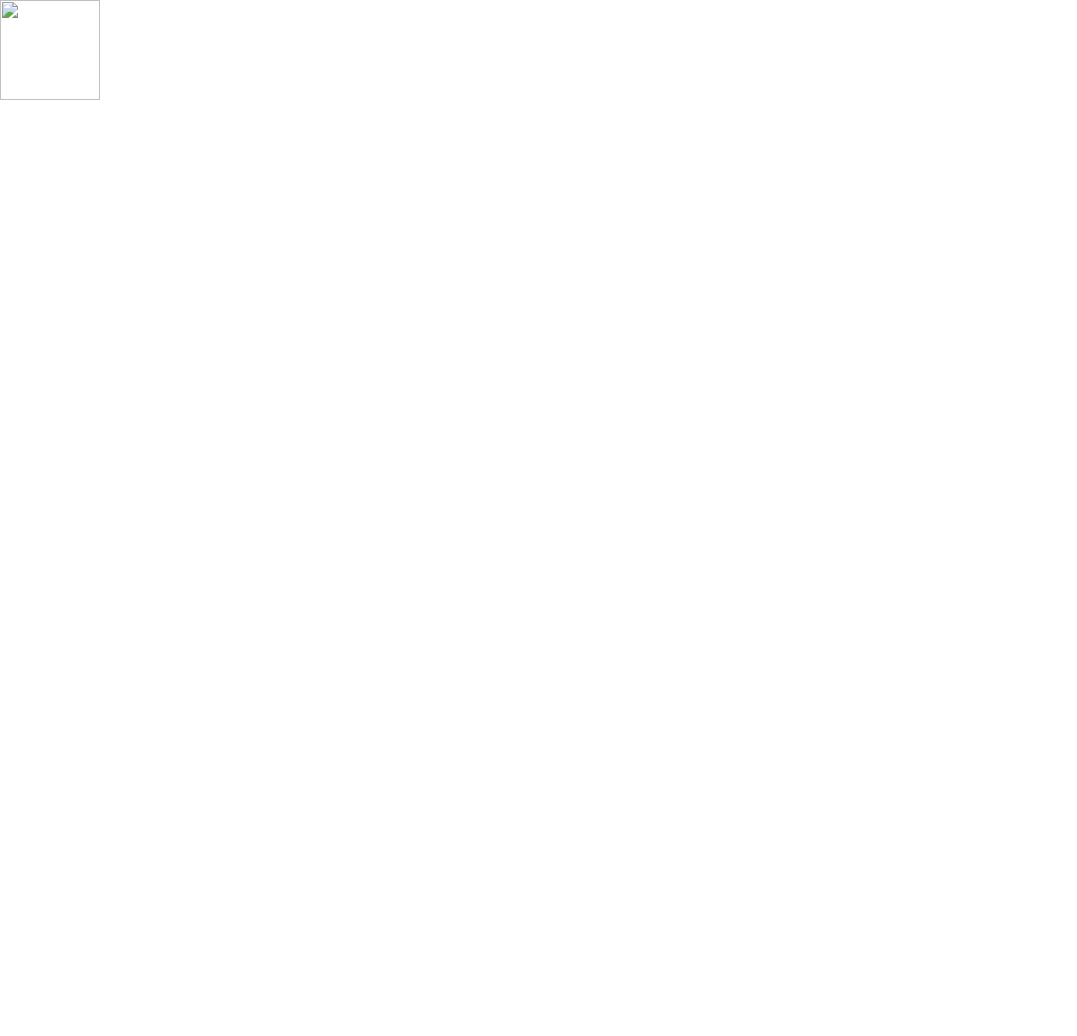
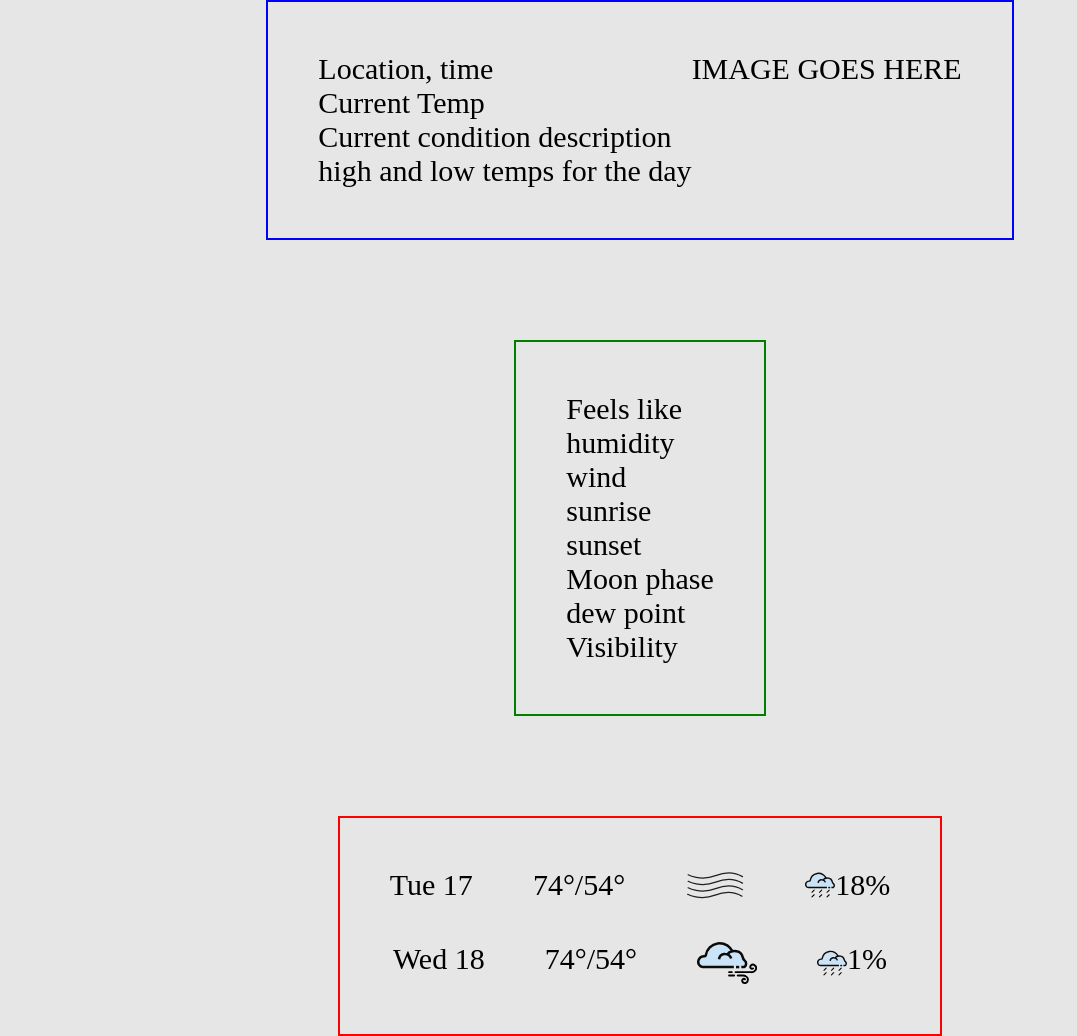
Before and after one commit to andregoobloo/weather-app, a website built with webpack: page src/template.html in a window 1280 px wide. Shown: the whole page, without its empty margins (0-1077 px from the left). Before the commit the page ends 800 px from the top, so only its background shows below. Built offline with nearby package versions, Linux system fonts and the light colour scheme.

Commit message:
Adds basic styling outline

```diff
--- a/package.json
+++ b/package.json
@@ -17,5 +17,8 @@
     "webpack": "^5.94.0",
     "webpack-cli": "^5.1.4",
     "webpack-dev-server": "^5.1.0"
+  },
+  "dependencies": {
+    "date-fns": "^4.0.0"
   }
 }
--- a/src/index.js
+++ b/src/index.js
@@ -42,15 +42,18 @@ const pickCity = async function (city) {
     console.log(`Feels like: ${weatherData.currentConditions.feelslike}°F`);
     console.log(`Sunrise: ${weatherData.currentConditions.sunrise}`);
     console.log(`Sunset: ${weatherData.currentConditions.sunset}`);
-    console.log(
-      `Tomorrows date: ${dayOfWeek(new Date(weatherData.days[1].datetime))}`
-    );
+    console.log(`Tomorrows date: ${dayOfWeek(weatherData.days[1].datetime)}`);
     console.log(
       `Tomorrow day/month: ${dayAndMonth(weatherData.days[1].datetime)}`
     );
-    console.log(
-      `Tomorrows weather description: ${weatherData.days[1].description}`
-    );
+
+    for (let i = 1; i <= 5; i++) {
+      console.log(
+        `Weather description for ${dayAndMonth(
+          weatherData.days[i].datetime
+        )}: ${weatherData.days[i].description}`
+      );
+    }
   } catch (error) {
     console.error(`Whoops! ${err}`);
   }
@@ -69,20 +72,17 @@ const loadImage = async function (condition) {
   }
 };
 
-const dayOfWeek = function (date) {
-  const day = new Date(date);
-  return days[day.getUTCDay()];
+const dayOfWeek = function (date, locale) {
+  const day = new Date(`${date}T00:00`);
+  const dayOfWeek = day.toLocaleString(locale, { weekday: "long" });
+  return dayOfWeek;
 };
 
 const dayAndMonth = function (date, locale) {
-  const day = new Date(date);
-  console.log(day);
+  const day = new Date(`${date}T00:00`);
   const finalDate = day.toLocaleString(locale, {
     month: "short",
     day: "numeric",
-    weekday: "long",
   });
-  return Date.UTC(finalDate);
+  return finalDate;
 };
-
-console.log(dayAndMonth("2024-09-17"));
--- a/src/styles.css
+++ b/src/styles.css
@@ -15,11 +15,64 @@ html {
   box-sizing: border-box;
 }
 
-/* body {
-  font-family: ;
-} */
+body {
+  /* font-family: ; */
+  font-size: 3rem;
+}
+
+.container {
+  background-color: rgb(230, 230, 230);
+  display: flex;
+  flex-direction: column;
+  gap: 10rem;
+  align-items: center;
+}
+
+/* Grid would be better */
+.current-weather {
+  border: 2px solid blue;
+  padding: 5rem;
+  display: flex;
+}
+
+/* Grid would be better */
+.upcoming-weather {
+  border: 2px solid red;
+  display: flex;
+  flex-direction: column;
+  gap: 4rem;
+  align-items: center;
+  padding: 5rem;
+}
+
+.upcoming-day {
+  display: flex;
+  gap: 6rem;
+}
+
+.current-weather-other-data {
+  border: 2px solid green;
+  padding: 5rem;
+}
 
 .weather-icon {
   width: 10rem;
   height: 10rem;
 }
+
+img {
+  display: inline-block;
+  width: 6rem;
+  height: auto;
+}
+
+.precip-probability {
+  display: flex;
+  font-size: 3rem;
+  justify-items: flex-end;
+}
+
+.precip-chance {
+  width: 3rem;
+  height: auto;
+}
--- a/src/template.html
+++ b/src/template.html
@@ -6,6 +6,59 @@
     <title>Weather App</title>
   </head>
   <body>
-    <img src="#" alt="" class="weather-icon" />
+    <header></header>
+    <main>
+      <div class="container">
+        <div class="current-weather">
+          <div class="data">
+            <p>Location, time</p>
+            <p>Current Temp</p>
+            <p>Current condition description</p>
+            <p>high and low temps for the day</p>
+          </div>
+          <div class="icon-today-weather">IMAGE GOES HERE</div>
+          <!-- <img src="#" alt="" class="weather-icon" /> -->
+        </div>
+        <div class="current-weather-other-data">
+          <p>Feels like</p>
+          <p>humidity</p>
+          <p>wind</p>
+          <p>sunrise</p>
+          <p>sunset</p>
+          <p>Moon phase</p>
+          <p>dew point</p>
+          <p>Visibility</p>
+        </div>
+        <div class="upcoming-weather">
+          <div class="upcoming-day">
+            <p>Tue 17</p>
+            <p>74°/54°</p>
+            <img src="./weather-icons/fog.svg" alt="" />
+            <div class="precip-probability">
+              <img
+                src="./weather-icons/rain.svg"
+                alt="precipitation chance icon"
+                class="precip-chance"
+              />
+              <p>18%</p>
+            </div>
+          </div>
+          <div class="upcoming-day">
+            <p>Wed 18</p>
+            <p>74°/54°</p>
+            <img src="./weather-icons/wind.svg" alt="" />
+            <div class="precip-probability">
+              <img
+                src="./weather-icons/rain.svg"
+                alt="precipitation chance icon"
+                class="precip-chance"
+              />
+              <p>1%</p>
+            </div>
+          </div>
+        </div>
+      </div>
+    </main>
+    <footer></footer>
   </body>
 </html>
```
Also changed, not shown: 1 other file.
